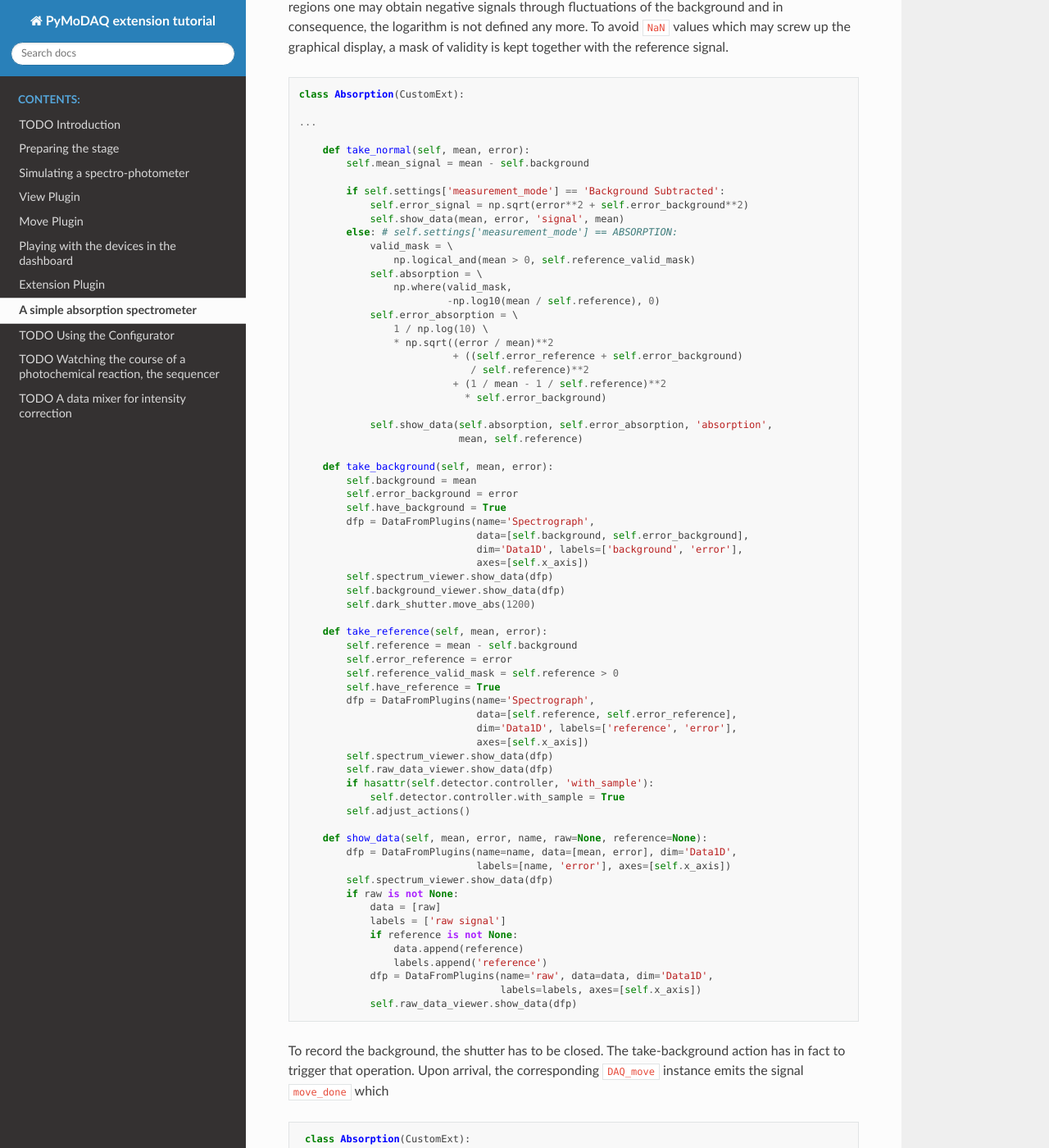
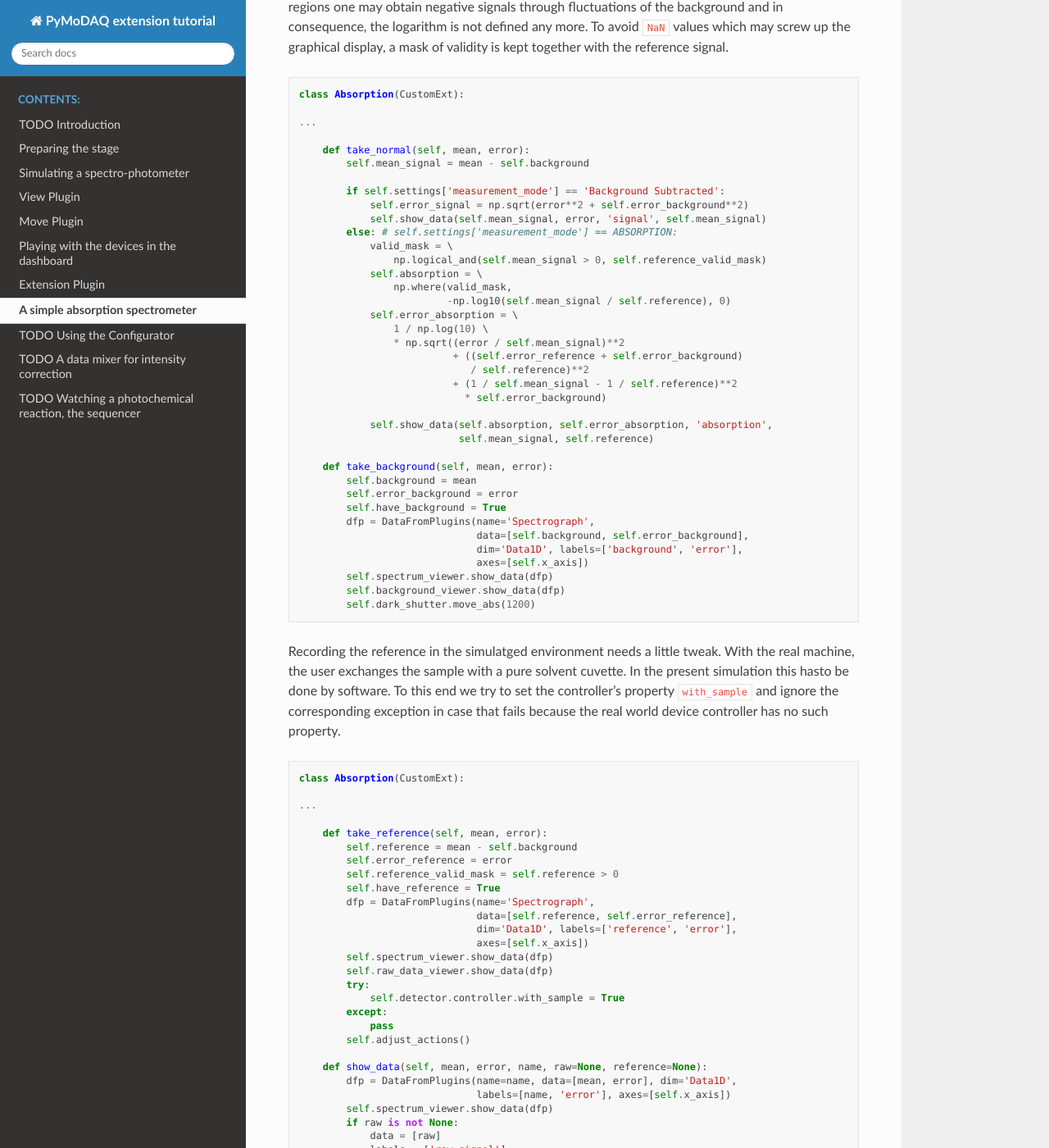
Before and after one commit to bernhardlang/pymodaq_extension_tutorial, a Sphinx documentation site: the page built from source/absorption.rst, in a window 1280 px wide and 1400 px high, scrolled down 4925 px. Shown: the whole window at 82% size. Built offline with Sphinx 7.4.7 and the Read the Docs theme 3.1.0, drawn with Linux system fonts in a browser that asks for light colours; some of the changed text lies outside the part shown.

Commit message:
adapted to current dev (preset->experiment)

```diff
--- a/source/absorption.rst
+++ b/source/absorption.rst
@@ -213,23 +213,23 @@
 
             if self.settings['measurement_mode'] == 'Background Subtracted':
                 self.error_signal = np.sqrt(error**2 + self.error_background**2)
-                self.show_data(mean, error, 'signal', mean)
+                self.show_data(self.mean_signal, error, 'signal', self.mean_signal)
             else: # self.settings['measurement_mode'] == ABSORPTION:
                 valid_mask = \
-                    np.logical_and(mean > 0, self.reference_valid_mask)
+                    np.logical_and(self.mean_signal > 0, self.reference_valid_mask)
                 self.absorption = \
                     np.where(valid_mask,
-                             -np.log10(mean / self.reference), 0)
+                             -np.log10(self.mean_signal / self.reference), 0)
                 self.error_absorption = \
                     1 / np.log(10) \
-                    * np.sqrt((error / mean)**2
+                    * np.sqrt((error / self.mean_signal)**2
                               + ((self.error_reference + self.error_background)
                                  / self.reference)**2
-                              + (1 / mean - 1 / self.reference)**2
+                              + (1 / self.mean_signal - 1 / self.reference)**2
                                 * self.error_background)
 
                 self.show_data(self.absorption, self.error_absorption, 'absorption',
-                               mean, self.reference)
+                               self.mean_signal, self.reference)
 
         def take_background(self, mean, error):
             self.background = mean
@@ -243,6 +243,14 @@
             self.background_viewer.show_data(dfp)
             self.dark_shutter.move_abs(1200)
 
+Recording the reference in the simulatged environment needs a little tweak. With the real machine, the user exchanges the sample with a pure solvent cuvette. In the present simulation this hasto be done by software. To this end we try to set the controller's property :code:`with_sample` and ignore the corresponding exception in case that fails because the real world device controller has no such property.
+
+.. code-block::
+
+    class Absorption(CustomExt):
+
+    ...
+
         def take_reference(self, mean, error):
             self.reference = mean - self.background
             self.error_reference = error
@@ -254,8 +262,10 @@
                                   axes=[self.x_axis])
             self.spectrum_viewer.show_data(dfp)
             self.raw_data_viewer.show_data(dfp)
-            if hasattr(self.detector.controller, 'with_sample'):
+            try:
                 self.detector.controller.with_sample = True
+            except:
+                pass
             self.adjust_actions()
 
         def show_data(self, mean, error, name, raw=None, reference=None):
@@ -307,7 +317,7 @@
             else: # idle mode
                 self.adjust_actions()
 
-Similar for the reference measurement, just that instead of closing a shutter we have to ask the user to insert a sample containing pure solvent.
+Similar for the reference measurement, just that instead of closing a shutter we have to ask the user to insert a sample containing pure solvent. And again the tweak on the simulation controller.
 
 .. code-block::
 
@@ -322,8 +332,10 @@
                                      | QMessageBox.StandardButton.Cancel)
             if result != QMessageBox.Ok:
                 return
-            if hasattr(self.detector.controller, 'with_sample'):
+            try:
                 self.detector.controller.with_sample = False
+            except:
+                pass
             self.acquisition_mode = 'reference'
             self.n_average = self.settings['ref_averaging']
             self.n_samples = 0
--- a/source/dashboard.rst
+++ b/source/dashboard.rst
@@ -1,13 +1,13 @@
 Playing with the devices in the dashboard
 =========================================
 
-To let the simulated spectrometer and shutter act together we have to join them in a dashboard preset. Start the dashboard, open the preset manager and click the icon for generating a new preset. Name it 'absorption' and add an actuator of type MockShutter and a detector of type MockSpectro. Your preset definition should now look like
+To let the simulated spectrometer and shutter act together we have to join them in a dashboard experiment. Start the dashboard, open the experiment manager and click the icon for generating a new experiment. Name it 'absorption' and add an actuator of type MockShutter and a detector of type MockSpectro. Your experiment definition should now look like
 
 .. image:: preset-manager.png
 
 Change the values in the fields according to the above image. It is important that the actuator is marked as Slave and the detector as Master and that they share the same Controller ID (the actual number doesn't matter at all).
 
-Once you launch the preset, your dashboard should present the dark shutter plugin GUI and the spectrometer plugin GUI.
+Once you launch the experiment, your dashboard should present the dark shutter plugin GUI and the spectrometer plugin GUI.
 
 .. image:: dashboard.png
 
--- a/source/index.rst
+++ b/source/index.rst
@@ -18,8 +18,8 @@
    extension.rst
    absorption.rst
    configurator.rst
+   data-mixer.rst
    photochem.rst
-   data-mixer.rst
 
 
 Indices and tables
--- a/source/photochem.rst
+++ b/source/photochem.rst
@@ -1,2 +1,2 @@
-TODO Watching the course of a photochemical reaction, the sequencer
-===================================================================
+TODO Watching a photochemical reaction, the sequencer
+=====================================================
--- a/source/preparation.rst
+++ b/source/preparation.rst
@@ -87,7 +87,7 @@
 
   $ python -m pymodaq.dashboard
 
-The dashboard should start up. However, in the preset manager, no new plugins are visible. That is all right because we haven't installed the plugin module yet. This has to happen in the so-called editable mode. To this end, change to the root directory of your plugin, where e.g. the file :file:`pyproject.toml` is to be found and type::
+The dashboard should start up. However, in the experiment manager, no new plugins are visible. That is all right because we haven't installed the plugin module yet. This has to happen in the so-called editable mode. To this end, change to the root directory of your plugin, where e.g. the file :file:`pyproject.toml` is to be found and type::
 
   $ pip install -e .
 
@@ -95,7 +95,7 @@
 
   $ python -m pip install pip --upgrade
 
-When we fire up the dashbord now and start the preset-manager, a new item 'DAQ0D/Template' should appear in the Detectors-Add drop-down list.
+When we fire up the dashbord now and start the experiment manager, a new item 'DAQ0D/Template' should appear in the Detectors-Add drop-down list.
 
 .. image:: preset-tutorial.png
 
```
Also changed, not shown: other parts of source/absorption.rst (+1 -1 lines), source/extension.rst (+4 -4 lines).
